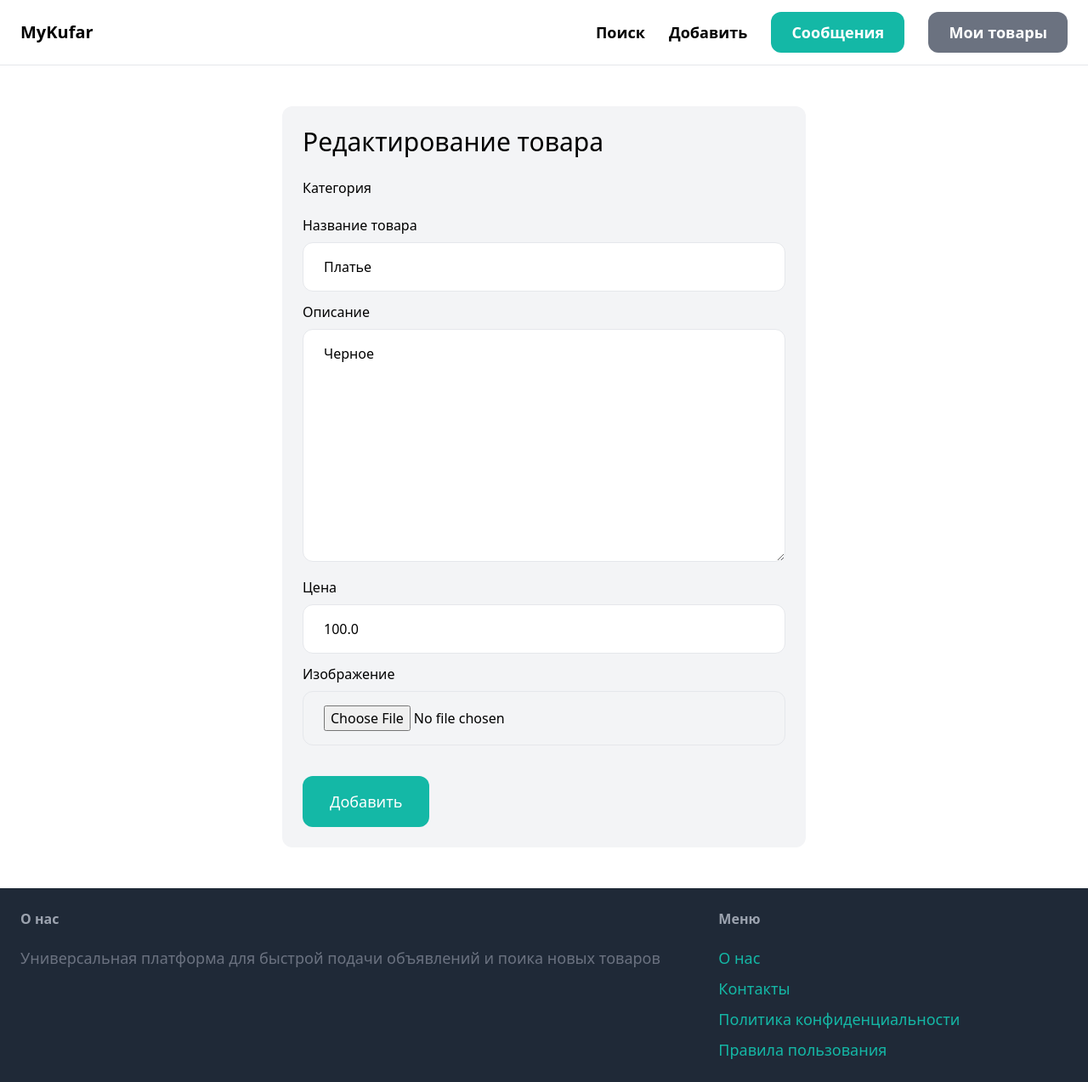
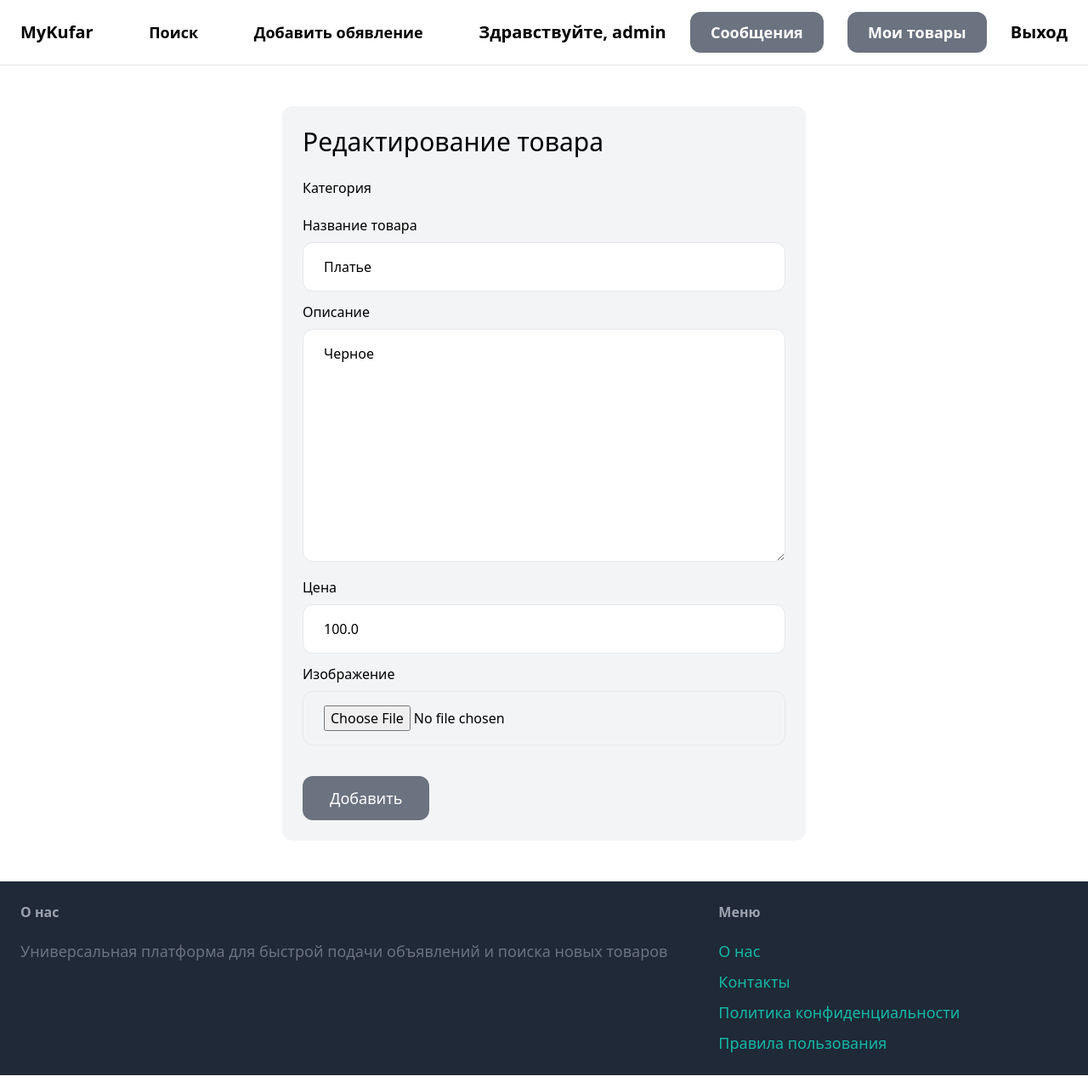
Before and after one commit to VeronikaPolubinskaya/ecommerce_project_Django, a Django app: page /item/1/edit/ in a window 1280 px wide. Shown: the whole page at 85% size. Run offline with Django 4.2, Linux system fonts and the light colour scheme; a user stored in the database is signed in; data comes from the database, SQL or seed files in the repository; both versions use the stored data as it was after the commit; some libraries are stand-ins or nearby versions.

Commit message:
base project + logout + design

```diff
--- a/mykufar/item/templates/form.html
+++ b/mykufar/item/templates/form.html
@@ -48,7 +48,7 @@
             </div>
         {% endif %}
 
-        <button class="mt-6 py-4 px-8 text-lg bg-teal-500 hover:bg-teal-700 rounded-xl text-white">Добавить</button>
+        <button class="mt-6 py-3 px-8 text-lg bg-gray-500 hover:bg-teal-700 rounded-xl text-white">Добавить</button>
     </form>
 </div>
 {% endblock %}
--- a/mykufar/item/templates/items.html
+++ b/mykufar/item/templates/items.html
@@ -8,7 +8,7 @@
             <form method="get" action="{% url 'item:items' %}">
                 <input name="query" class="w-full py-4 px-6 border rounded-xl" type="text" value="{{ query }}" placeholder="Найти...">
 
-                <button class="mt-2 py-4 px-8 text-lg bg-teal-500 text-white rounded-xl">Найти</button>
+                <button class="mt-2 py-3 px-6 text-lg bg-gray-500 text-white rounded-xl">Найти</button>
             </form>
 
             <hr class="my-6">
@@ -28,7 +28,9 @@
             <p class="font-semibold">Очистить фильтр</p>
 
             <ul>
-                <li><a href="{% url 'item:items' %}" class="mt-2 py-4 px-8 inline-block bg-yellow-500 text-lg rounded-xl text-white">Очистить</a>
+                <li><a href="{% url 'item:items' %}" class="mt-2 py-3 px-8 inline-block bg-gray-500 text-lg rounded-xl text-white">Очистить</a>
+                </li>
+            </ul>
         </div>
 
         <div class="col-span-3">
--- a/mykufar/item/urls.py
+++ b/mykufar/item/urls.py
@@ -1,4 +1,5 @@
 from django.urls import path
+from django.contrib.auth.views import LogoutView
 from . import views
 
 app_name = 'item'
@@ -9,4 +10,5 @@ urlpatterns = [
     path('<new/', views.new, name='new'),
     path('<int:pk>/delete/', views.delete, name='delete'),
     path('<int:pk>/edit/', views.edit, name='edit'),
+    path('logout/', LogoutView.as_view(), name='logout'),
 ]
--- a/mykufar/mykufar_app/templates/base.html
+++ b/mykufar/mykufar_app/templates/base.html
@@ -13,16 +13,18 @@
     <body>
         <nav class="py-6 px-6 flex justify-between items-center border-b border-gray-200">
             <a href="/" class="text-xl font-semibold">MyKufar</a>
+            <a href="{% url 'item:items' %}" class="text-lg font-semibold rounded-xl hover:text-gray-500">Поиск</a>
+            <a href="{% url 'item:new' %}" class="text-lg font-semibold rounded-xl hover:text-gray-500">Добавить обявление</a>
 
             <div class="space-x-6">
-                <a href="{% url 'item:items' %}" class="text-lg font-semibold hover:text-gray-500">Поиск</a>
-                <a href="{% url 'item:new' %}" class="text-lg font-semibold hover:text-gray-500">Добавить</a>
 
                 {% if request.user.is_authenticated %}
-                    <a href="{% url 'conversation:inbox' %}" class="px-6 py-3 text-lg font-semibold bg-teal-500 text-white rounded-xl hover:bg-teal-700">Сообщения</a>
+                    <a class="text-xl font-semibold">Здравствуйте, {{ user.username }}</a>
+                    <a href="{% url 'conversation:inbox' %}" class="px-6 py-3 text-lg font-semibold bg-gray-500 text-white rounded-xl hover:bg-gray-700">Сообщения</a>
                     <a href="{% url 'tools:index' %}" class="px-6 py-3 text-lg font-semibold bg-gray-500 text-white rounded-xl hover:bg-gray-700">Мои товары</a>
+                    <a href="{% url 'item:logout' %}" class="text-xl font-semibold">Выход</a>
                 {% else %}
-                    <a href="{% url 'mykufar_app:signup' %}" class="px-6 py-3 text-lg font-semibold bg-teal-500 text-white rounded-xl hover:bg-teal-700">Регистрация</a>
+                    <a href="{% url 'mykufar_app:signup' %}" class="px-6 py-3 text-lg font-semibold bg-gray-500 text-white rounded-xl hover:bg-gray-700">Регистрация</a>
                     <a href="{% url 'mykufar_app:login' %}" class="px-6 py-3 text-lg font-semibold bg-gray-500 text-white rounded-xl hover:bg-gray-700">Вход</a>
                 {% endif %}
 
@@ -38,7 +40,7 @@
             <div class="w-2/3 pr-10">
                 <h3 class="mb-5 font-semibold text-gray-400">О нас</h3>
 
-                <p class="text-lg text-gray-500">Универсальная платформа для быстрой подачи объявлений и поика новых товаров </p>
+                <p class="text-lg text-gray-500">Универсальная платформа для быстрой подачи объявлений и поиска новых товаров </p>
             </div>
 
             <div class="w-1/3">
--- a/mykufar/tools/templates/tools/index.html
+++ b/mykufar/tools/templates/tools/index.html
@@ -16,7 +16,7 @@
 
                         <div class="p-6 bg-white rounded-b-xl">
                             <h2 class="text-2xl">{{ item.name }}</h2>
-                            <p class="text-gray-500">Price: {{ item.price }}</p>
+                            <p class="text-gray-500">Цена: {{ item.price }}</p>
                         </div>
                     </a>
                 </div>
```
Also changed, not shown: mykufar/mykufar_app/views.py (+2 -8 lines), mykufar/db.sqlite3.
